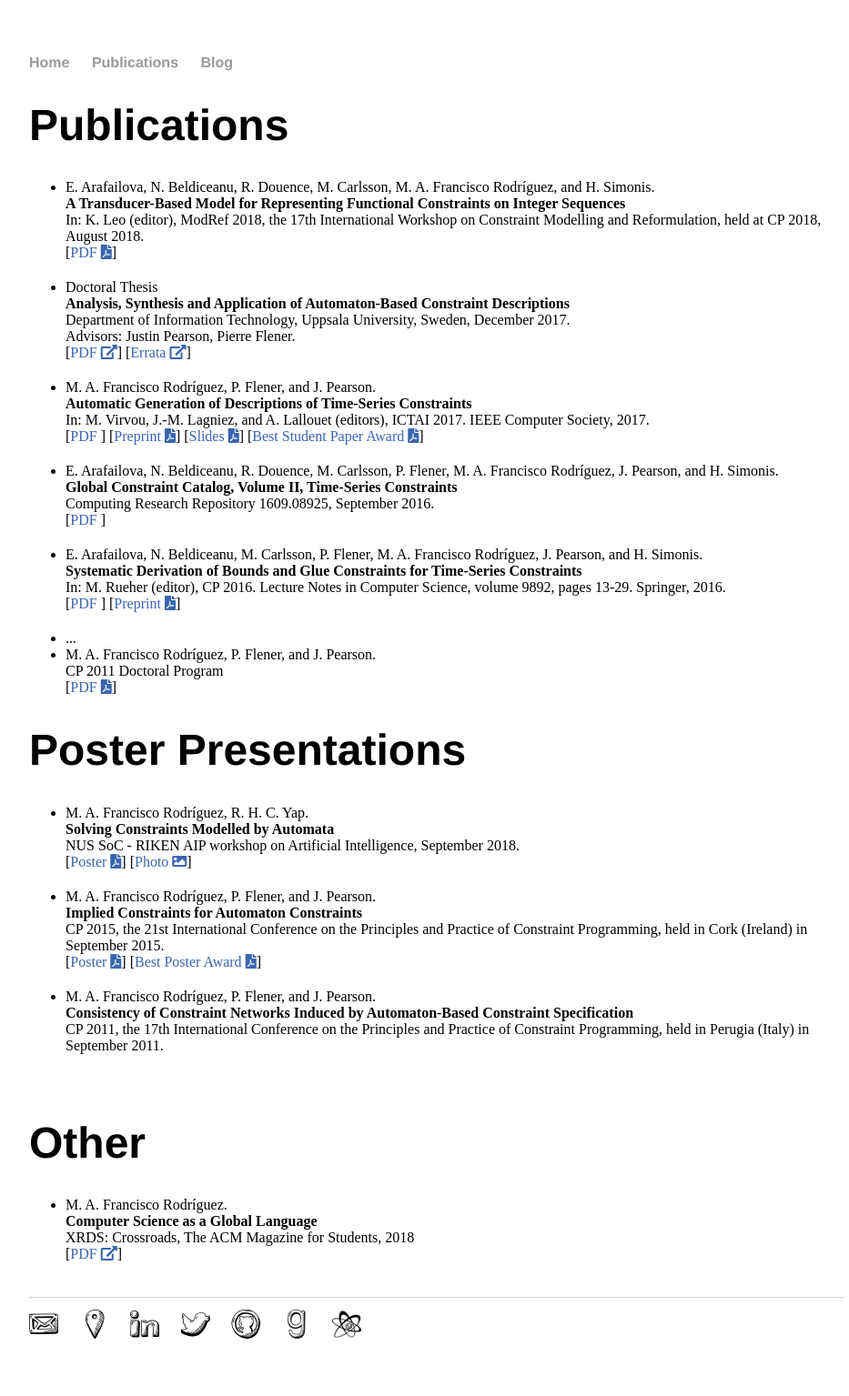
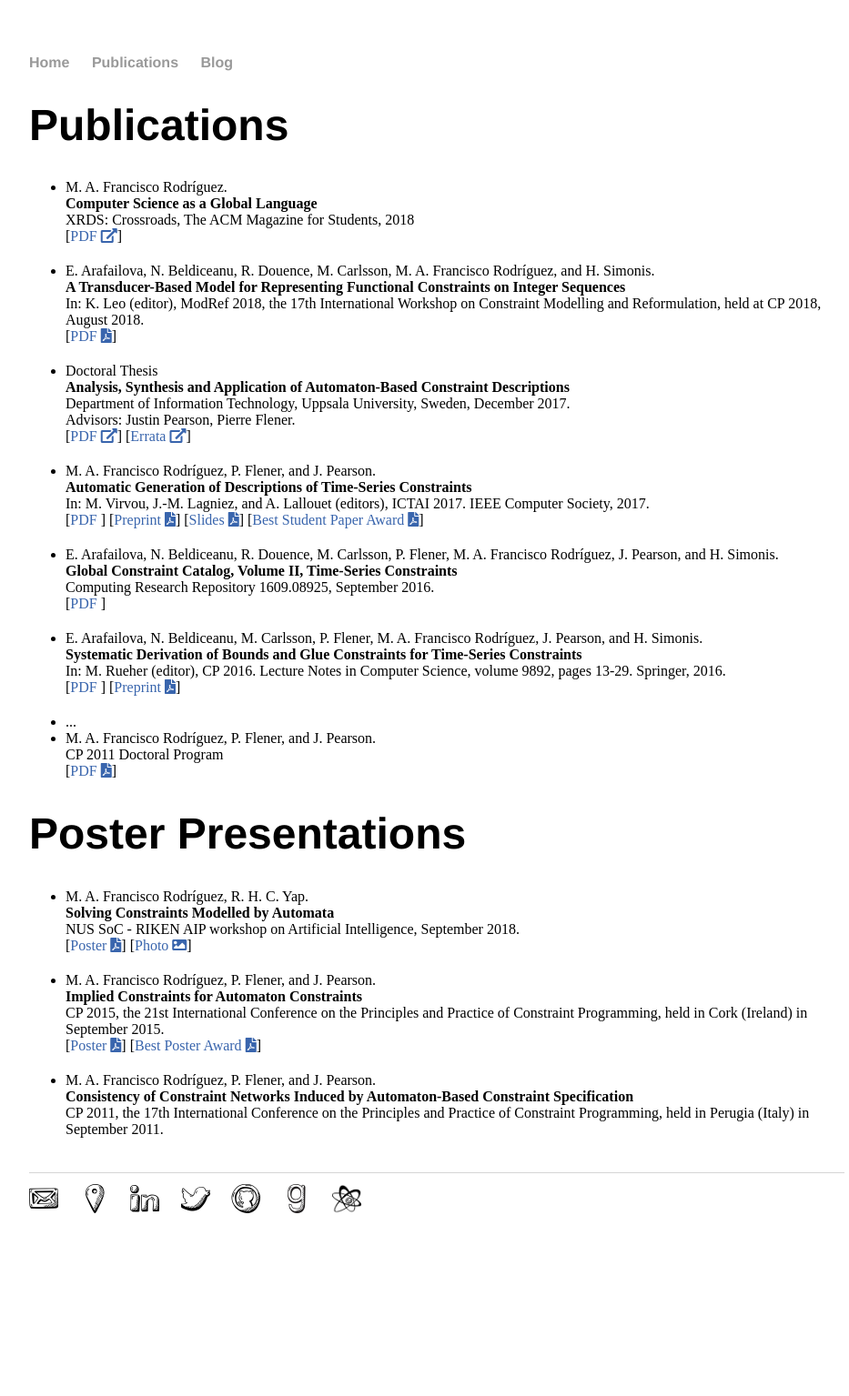
Before and after one commit to andreina-francisco/andreina-francisco.github.io, a Jekyll site: the page built from cv/index.html, in a window 1280 px wide. Shown: the whole page at 91% size, without its empty margins (160-1093 px from the left). Built offline with Jekyll 4.4.1, drawn with Linux system fonts in a browser that asks for light colours; nearby versions of some CDN libraries; a style sheet for code colours, icons or effects is not loaded; after the commit the page ends 1397 px from its top, so only the background shows below that.

Commit message:
Deleted "others"

```diff
--- a/cv/index.html
+++ b/cv/index.html
@@ -13,6 +13,14 @@ title: Mar&iacute;a Andre&iacute;na Francisco Rodr&iacute;guez
 
 
 	<ul class="publist">
+		<li class="pub @">
+			<!-- ACM DL Article: Computer science as a global language -->
+			<span class="author">M. A. Francisco Rodr&iacute;guez.</span><br />
+			<span class="title">Computer Science as a Global Language</span><br />
+			<span class="note">XRDS: Crossroads, The ACM Magazine for Students, 2018</span><br />
+			[<a class="text" href="http://dl.acm.org/author_page.cfm?id=87059152257">PDF <i class="fas fa-external-link-alt"></i></a>]
+<!--<div class="acmdlitem" id="item3265897"><img src="//dl.acm.org/images/oa.gif" width="25" height="25" border="0" alt="ACM DL Author-ize service" style="vertical-align:middle"/><a href="https://dl.acm.org/authorize?N669901" title="Computer science as a global language">Computer science as a global language</a><div style="margin-left:25px"><a href="http://dl.acm.org/author_page.cfm?id=87059152257" >María Andreína Francisco Rodríguez</a><br />XRDS: Crossroads, The ACM Magazine for Students, 2018</div></div>-->
+		</li>
 		<li class="pub @">
 			<span class="author">E. Arafailova, N. Beldiceanu, R. Douence, M. Carlsson, M. A. Francisco Rodr&iacute;guez, and H. Simonis.</span><br />
 			<span class="title">A Transducer-Based Model for Representing Functional Constraints on Integer Sequences</span><br />
@@ -83,19 +91,6 @@ title: Mar&iacute;a Andre&iacute;na Francisco Rodr&iacute;guez
 	</ul>
 	<br />
 
-	<h1> Other </h1>
-
-	<ul class="publist">
-	<!-- ACM DL Article: Computer science as a global language -->
-		<li class="pub @">
-			<span class="author">M. A. Francisco Rodr&iacute;guez.</span><br />
-			<span class="title">Computer Science as a Global Language</span><br />
-			<span class="note">XRDS: Crossroads, The ACM Magazine for Students, 2018</span><br />
-			[<a class="text" href="http://dl.acm.org/author_page.cfm?id=87059152257">PDF <i class="fas fa-external-link-alt"></i></a>]
-<!--<div class="acmdlitem" id="item3265897"><img src="//dl.acm.org/images/oa.gif" width="25" height="25" border="0" alt="ACM DL Author-ize service" style="vertical-align:middle"/><a href="https://dl.acm.org/authorize?N669901" title="Computer science as a global language">Computer science as a global language</a><div style="margin-left:25px"><a href="http://dl.acm.org/author_page.cfm?id=87059152257" >María Andreína Francisco Rodríguez</a><br />XRDS: Crossroads, The ACM Magazine for Students, 2018</div></div>-->
 
 
-	</ul>
-	<br />
-
 </div><!-- /.blurb -->
```
